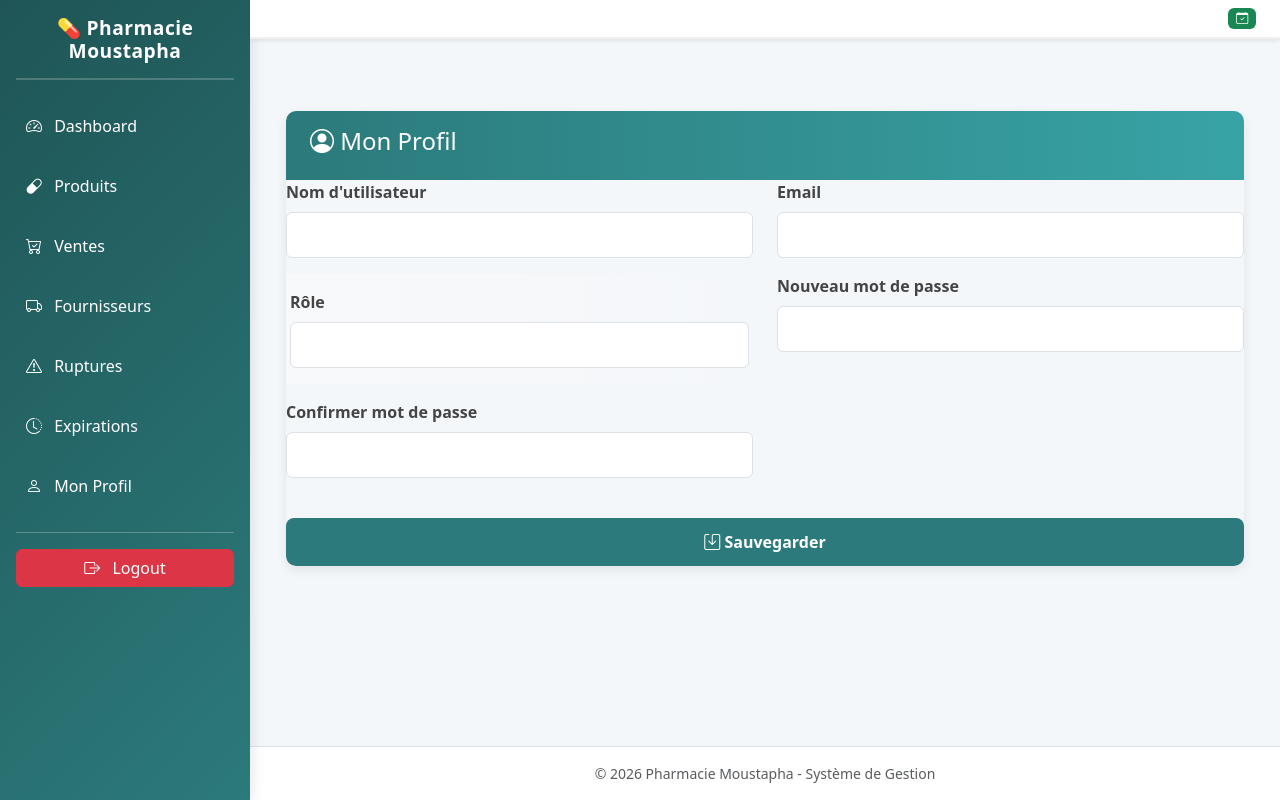
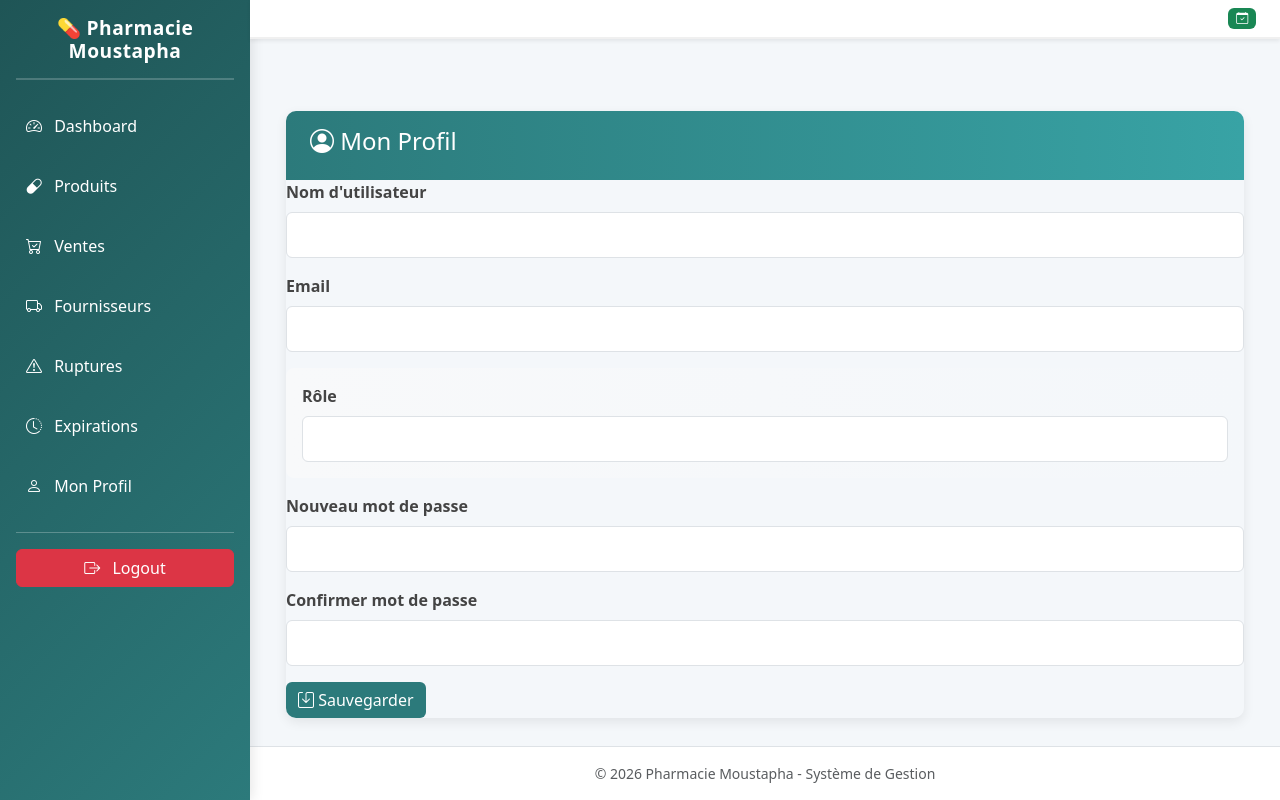
Before and after one commit to yayaTraore1/pharmacy-system, a FastAPI app: template templates/profile.html in a window 1280 px wide. Run offline with FastAPI, Linux system fonts and the light colour scheme; the template is opened without the code that fills it, so the values that code supplies are empty.

Commit message:
validation derniere version de la partie profil

```diff
--- a/app/routes/users.py
+++ b/app/routes/users.py
@@ -239,5 +239,5 @@ def update_profile(
         {
         "request": request,
         "user": current_user,
-        "success": "Profil mis à jour, veuillez vous reconnecter."}
+        "success": "Profil mis à jour, reconnectez-vous svp."}
     )
--- a/templates/login.html
+++ b/templates/login.html
@@ -91,7 +91,7 @@
         {% if success %}
 <div class="success-card">
     <i class="bi bi-check-circle me-2"></i>
-    Informations mises à jour avec succès
+    {{ success }}
 </div>
 {% endif %}
 
--- a/templates/profile.html
+++ b/templates/profile.html
@@ -47,10 +47,6 @@
     background: #2c7a7b;
     color: white;
     border: none;
-    width: 100%;
-    padding: 12px;
-    font-weight: 600;
-    border-radius: 8px;
 }
 
 .btn-save:hover {
@@ -83,40 +79,29 @@
             {% endif %}
 
             <form method="post" action="/users/profile/update">
-                <div class="row">
-                    <div class="col-md-6 mb-3">
+                <div class="mb-3">
                     <label class="form-label">Nom d'utilisateur</label>
                     <input type="text" name="username" class="form-control" value="{{ user.username }}" required>
                 </div>
-                    <div class="col-md-6 mb-3">
+                <div class="mb-3">
                     <label class="form-label">Email</label>
                     <input type="email" name="email" class="form-control" value="{{ user.email }}" required>
                 </div>
-                </div>
-
-                <div class="row">
-                    <div class="col-md-6 mb-3 profile-info">
+                <div class="mb-3 profile-info">
                     <label class="form-label">Rôle</label>
                     <input type="text" class="form-control" value="{{ user.role }}" readonly>
                 </div>
-                    <div class="col-md-6 mb-3">
+                <div class="mb-3">
                     <label class="form-label">Nouveau mot de passe</label>
                     <input type="password" name="password" class="form-control">
                 </div>
-                </div>
-
-                <div class="row">
-                    <div class="col-md-6 mb-3">
+                <div class="mb-3">
                     <label class="form-label">Confirmer mot de passe</label>
                     <input type="password" name="confirm_password" class="form-control">
                 </div>
-                </div>
-
-                <div class="mt-4">
                 <button type="submit" class="btn btn-save">
                     <i class="bi bi-save"></i> Sauvegarder
                 </button>
-                </div>
             </form>
         </div>
     </div>
```
Lines whose indentation alone changed are shown as unchanged.
